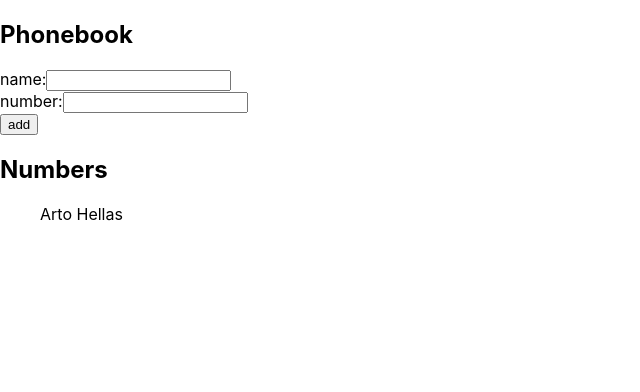
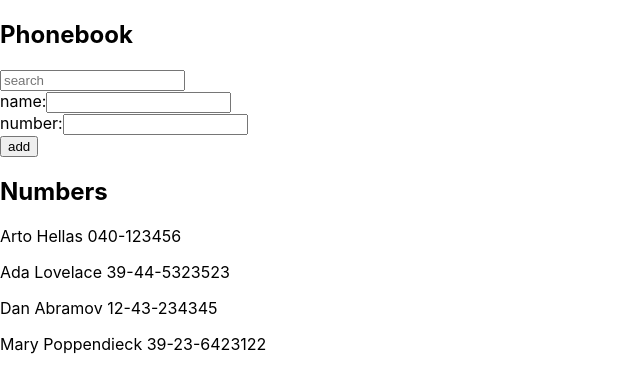
Before and after one commit to HeliHaavisto/fullstack, a React (Create React App) app in the folder part2/phonebook/: page / in a window 1280 px wide. Shown: the top 392 px of the page, without its empty margins (0-640 px from the left). Built offline with nearby package versions, Linux system fonts and the light colour scheme; the HTML template or start-up script is replaced by a standard one.

Commit message:
task 2.9. done

```diff
--- a/part2/phonebook/src/App.js
+++ b/part2/phonebook/src/App.js
@@ -1,13 +1,25 @@
-import React, {useState} from "react";
+import React, { useState} from "react";
 
+const SearchBox= ({search}) => {
+  return(
+    <div>
+      <input type="text" onChange={search} placeholder="search"/>
+    </div>
+  )
+}
 
 const App=() => {
   const [ persons, setPersons] = useState([
-    {name:'Arto Hellas', number: ''}
+    {name:'Arto Hellas', number: '040-123456', id:1},
+    {name:'Ada Lovelace', number: '39-44-5323523', id:2},
+    {name:'Dan Abramov', number: '12-43-234345', id:3},
+    {name:'Mary Poppendieck', number: '39-23-6423122', id:4}
   ])
   const [ newName, setNewName] = useState('')
 
   const [newNumber, setNewNumber] = useState('')
+
+  const [searchInput, setSearchInput] = useState('')
 
   const addName = (event) => {
     event.preventDefault()
@@ -15,14 +27,17 @@ const App=() => {
       name: newName,
       number: newNumber
     }
+
     if (persons.find(({name}) => name === newName)) {
     alert(`${newName} is already added to phonebook`);
     setNewName('')
     setNewNumber('')
+
     } else {
     setPersons(persons.concat(nameObject))
     setNewName('')
     setNewNumber('')
+
     }
   }
 
@@ -37,9 +52,20 @@ const App=() => {
     setNewNumber(event.target.value)
   }
 
+  const searchValueHandler = (event) => {
+    setSearchInput(event.target.value)
+  }
+
+  const nameFilter = persons.filter((person)=> {
+    return person.name.toLocaleLowerCase().includes(searchInput.toLocaleLowerCase())
+  })
+  console.log(nameFilter)
+  const nameList = nameFilter.map((person)=> {return (<p key={person.name}>{person.name} {person.number}</p>) })
+
   return (
     <div>
       <h2>Phonebook</h2>
+      <SearchBox search={searchValueHandler}/>
       <form onSubmit= {addName}>
         <div>
           name:<input value={newName} onChange={handleNameChange} />
@@ -52,10 +78,11 @@ const App=() => {
         </div>
       </form>
       <h2>Numbers</h2>
-      <ul>
-        {persons.map(person =>
-         <p key={person.name}>{person.name} {person.number}</p> )}
-      </ul>
+      <div>
+        {/* {persons.map(person =>
+         <p key={person.name}>{person.name} {person.number}</p> )} */}
+         {nameList}
+       </div>
 
     </div>
   );
```
